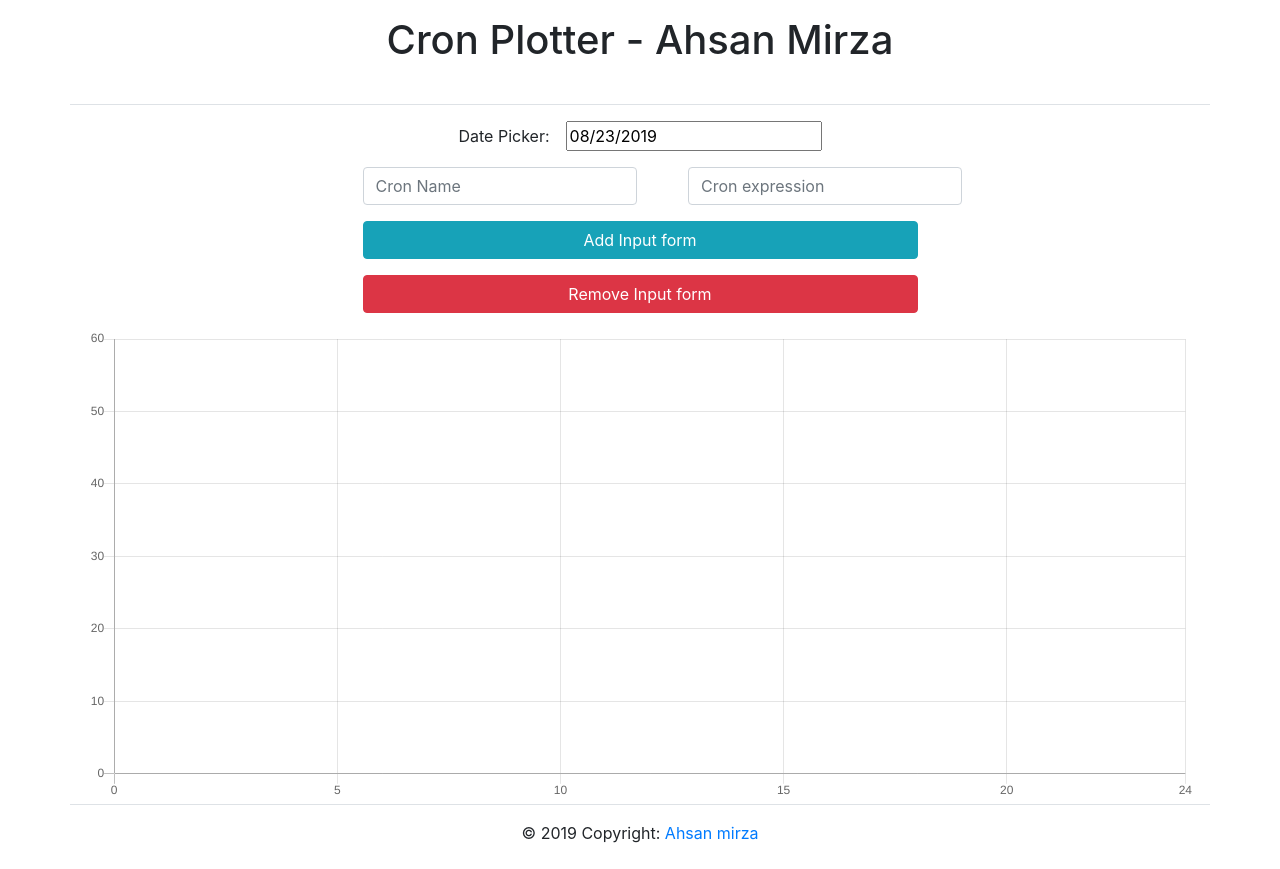
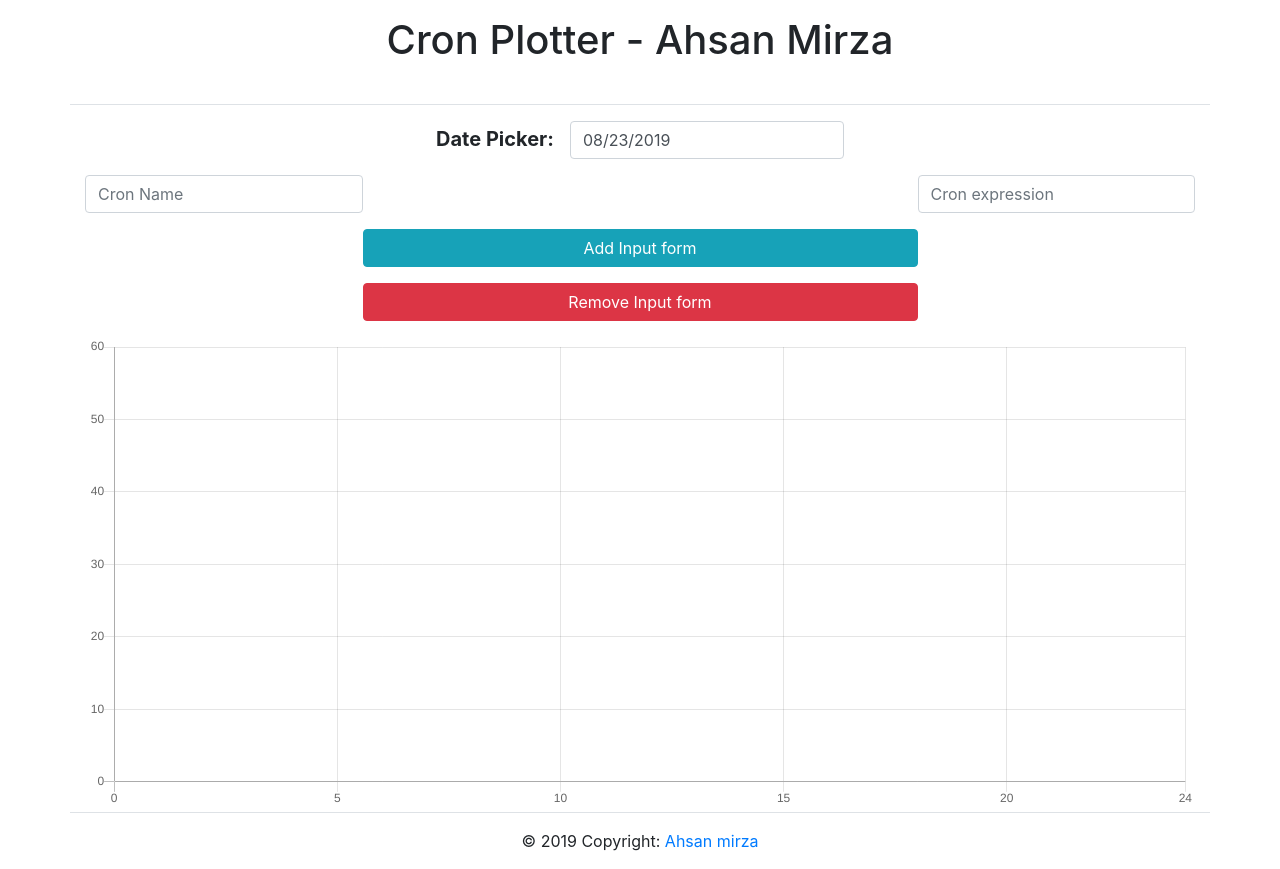
Before and after one commit to mohd-ahsan-mirza/react-projects, a React (Create React App) app in the folder cron-graph-plotter/: page / in a window 1280 px wide. Built offline with nearby package versions, Linux system fonts and the light colour scheme.

Commit message:
Style fixes

```diff
--- a/cron-graph-plotter/src/components/Graph.js
+++ b/cron-graph-plotter/src/components/Graph.js
@@ -233,14 +233,12 @@ class Graph extends Component{
         var cron_expression_array = this.state.cron_expressions.concat("")
         this.setState({cron_expressions: cron_expression_array})
         formInputArray.push(<form action="" className="form-inline mt-3">
-                    <div className="w-25"></div>
-                    <div className="form-group w-25 mr-5">
-                        <input defaultValue="" index={index} name={cron_name_name} onChange={this.handleNameChange} type="text" className="form-control" placeholder="Cron Name" />
+                    <div className="form-group w-50">
+                        <input defaultValue="" index={index} name={cron_name_name} onChange={this.handleNameChange} type="text" className="form-control w-50" placeholder="Cron Name" />
                     </div>
-                    <div className="form-group w-25">
-                        <input index={index} name={cron_expression_name} onChange={this.handleCronExpressionChange} type="text" className="form-control"  placeholder="Cron expression" />
+                    <div className="form-group w-50" style={{display:"inline-block"}}>
+                        <input index={index} style={{float:"right"}} name={cron_expression_name} onChange={this.handleCronExpressionChange} type="text" className="form-control w-50"  placeholder="Cron expression" />
                     </div>
-                    <div className="w-25"></div>
                 </form>)
         this.setState({formInputs: formInputArray})
     }
@@ -263,8 +261,9 @@ class Graph extends Component{
 			<div className="chart">
                 <div className="w-100 mt-3 mb-3 text-center">
                     <div className="ml-10">
-                        <span className="mr-3">Date Picker:</span>
+                        <span className="mr-3 font-weight-bold" style={{fontSize:"20px"}}>Date Picker:</span>
                         <DatePicker
+                            className="form-control"
                             selected={this.state.date_start}
                             onChange={this.handleDateChange}
                         />
```
